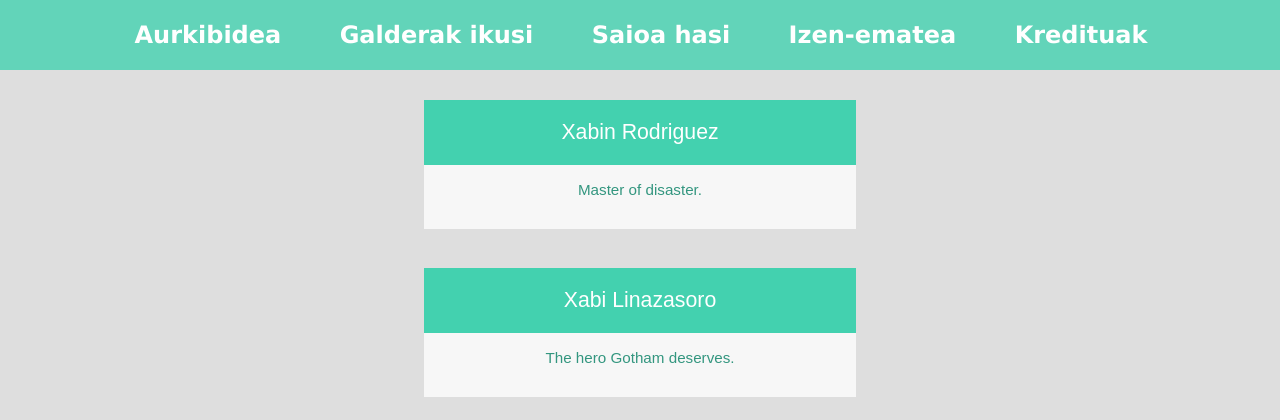
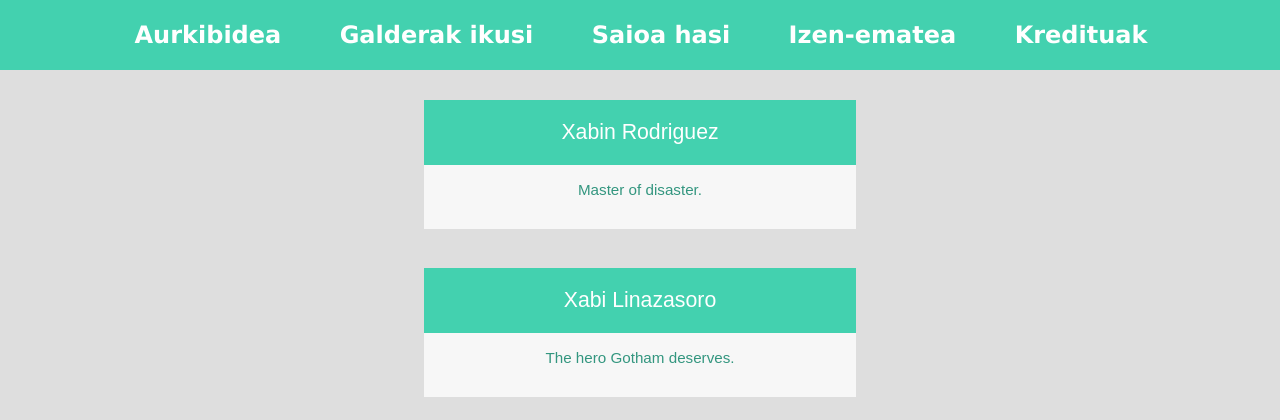
Before and after one commit to XabinCoffee/RecycleBin, a PHP site: page /Credits.html in a window 1280 px wide. Shown: the top 420 px of the page. Run offline with PHP 8.4, Linux system fonts and the light colour scheme.

Commit message:
Transparentziak kenduta, deprecated mezuak ezkutatzeko ;)

```diff
--- a/styles.css
+++ b/styles.css
@@ -108,7 +108,7 @@ body {
 	margin: 0px;
 	padding: 1px;
 	width: 100%;
-	background-color: rgba(67,209,175,0.8);
+	background-color: rgba(67,209,175);
 	z-index: 10;
 	}
 
```
